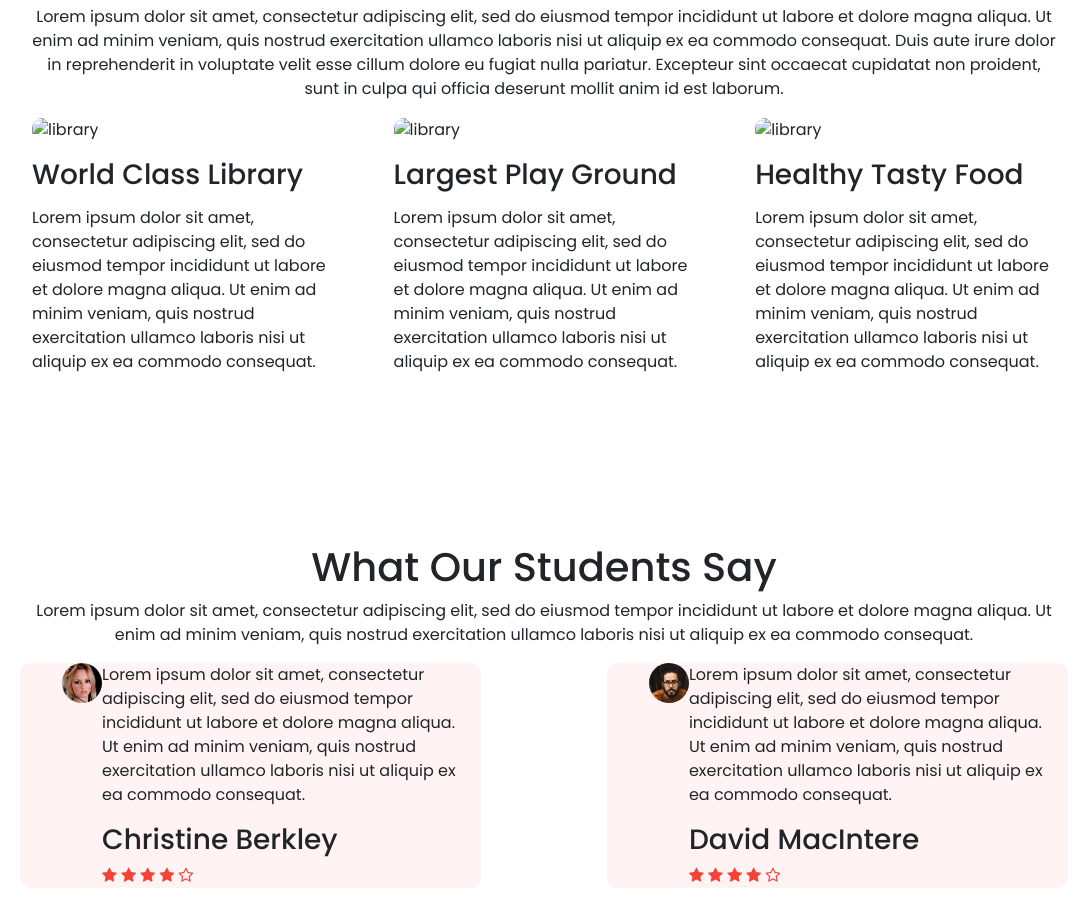
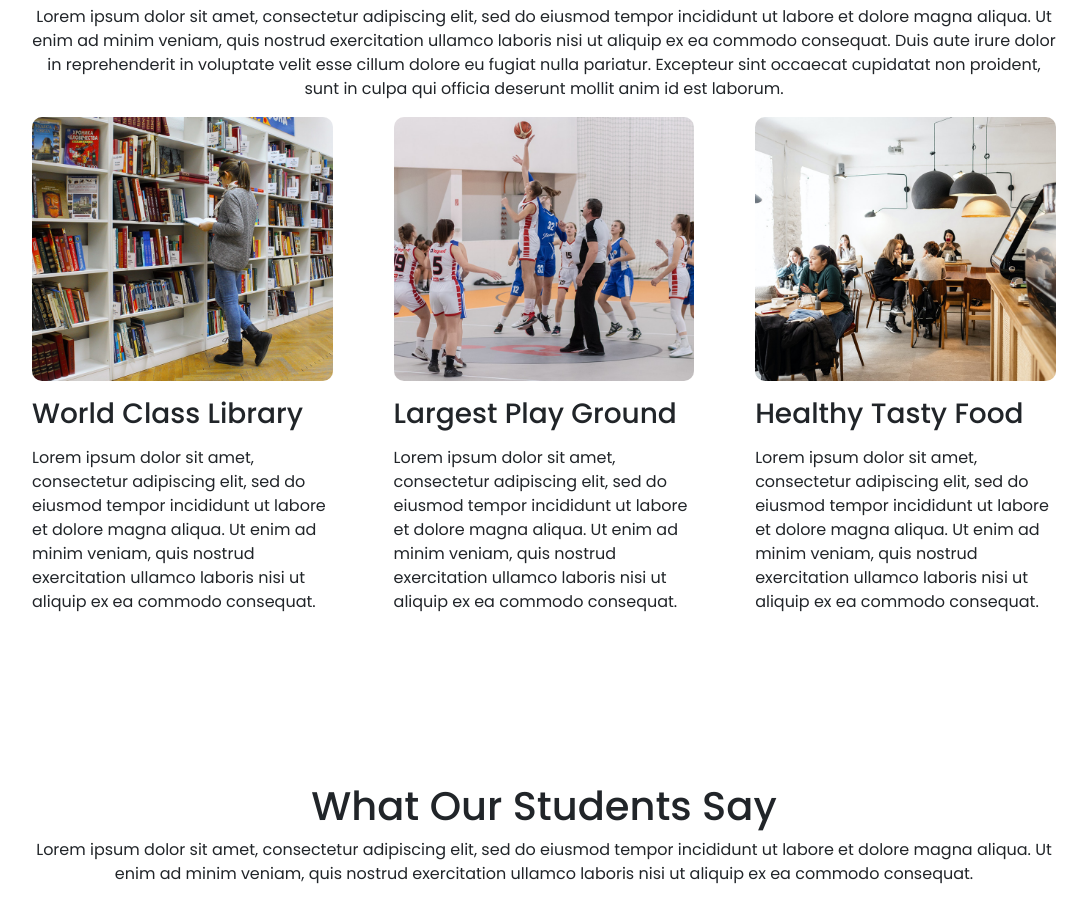
Before and after one commit to avs920x/UniversitySite, a plain HTML site: page index.html in a window 1280 px wide. Shown: the part 2282-3181 px from the top of the page, without its empty margins (96-1183 px from the left). Drawn offline with nearby package versions, Linux system fonts and the light colour scheme; files whose address does not match are found by name.

Commit message:
Update index.html

```diff
--- a/index.html
+++ b/index.html
@@ -135,7 +135,7 @@
         </p>
         <div class="row">
             <div class="facilities-col">
-                <img src="images/library.png" alt="library">
+                <img src="library.png" alt="library">
                 <h3>World Class Library</h3>
                 <p>
                     Lorem ipsum dolor sit amet, consectetur adipiscing elit, sed do eiusmod tempor incididunt ut labore
@@ -145,7 +145,7 @@
                 </p>
             </div>
             <div class="facilities-col">
-                <img src="images/basketball.png" alt="library">
+                <img src="basketball.png" alt="library">
                 <h3>Largest Play Ground</h3>
                 <p>
                     Lorem ipsum dolor sit amet, consectetur adipiscing elit, sed do eiusmod tempor incididunt ut labore
@@ -155,7 +155,7 @@
                 </p>
             </div>
             <div class="facilities-col">
-                <img src="images/cafeteria.png" alt="library">
+                <img src="cafeteria.png" alt="library">
                 <h3>Healthy Tasty Food</h3>
                 <p>
                     Lorem ipsum dolor sit amet, consectetur adipiscing elit, sed do eiusmod tempor incididunt ut labore
```
